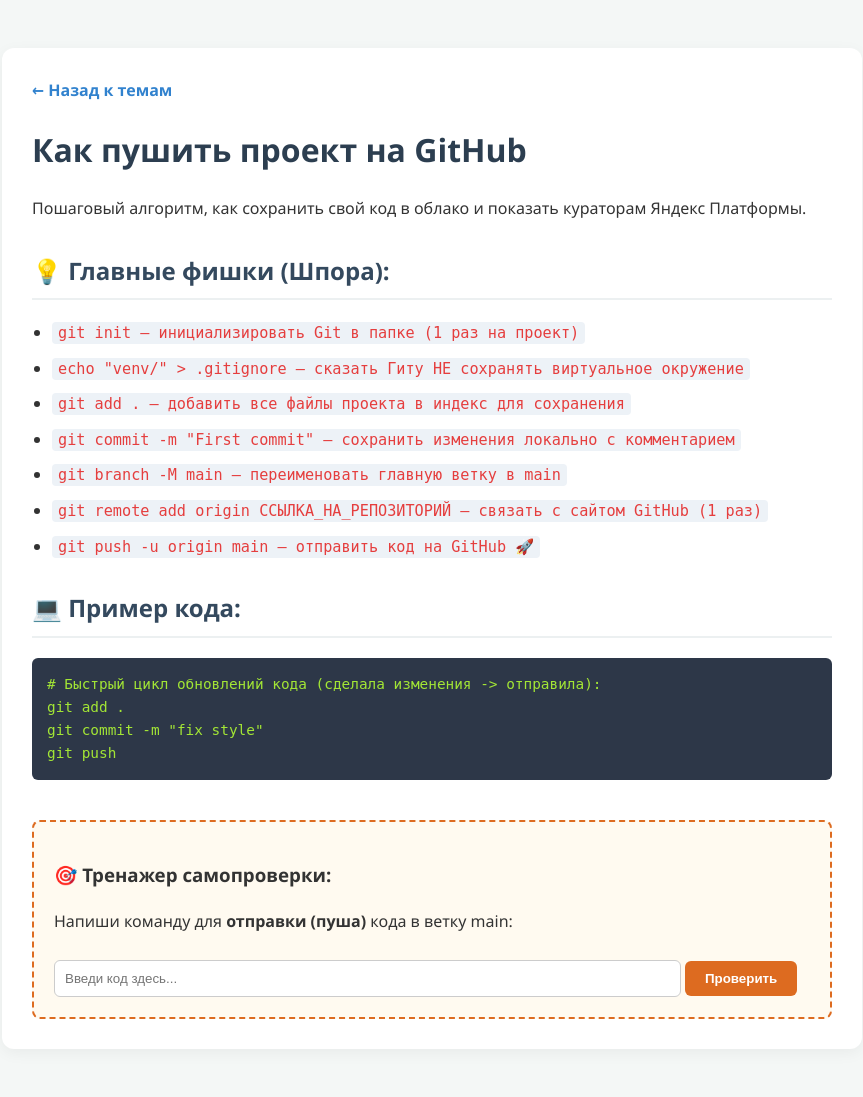
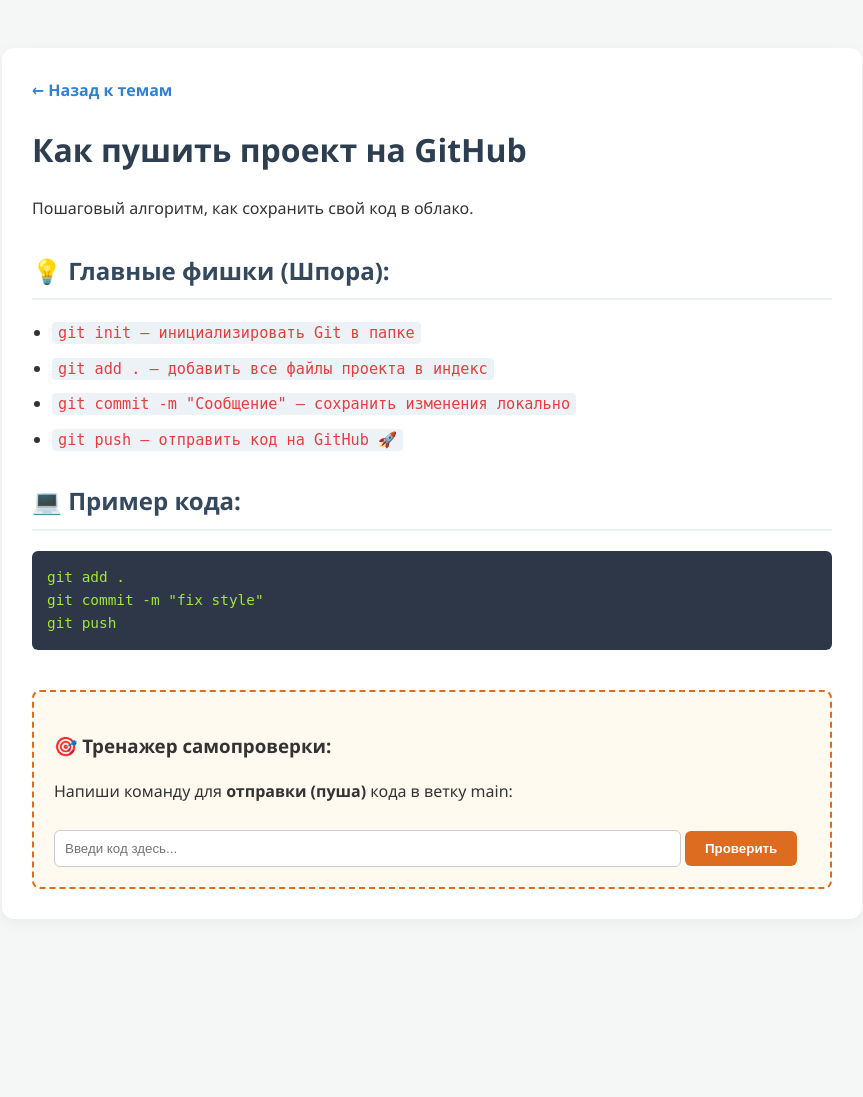
Before and after one commit to Antonina-005/my-flask-trainer, a Flask app: page /topic/github in a window 1280 px wide. Shown: the whole page, without its empty margins (208-1071 px from the left). After the commit the page ends 889 px from the top, so only its background shows below. Run offline with Flask 3, Linux system fonts and the light colour scheme.

Commit message:
Final app version with all fixes

```diff
--- a/app.py
+++ b/app.py
@@ -1,63 +1,78 @@
-from flask import Flask, abort, render_template, request  # type: ignore  # noqa: F401, RUF100
+from flask import Flask, abort, render_template, request
 
 app = Flask(__name__)
 
-# Наша интерактивная база знаний Python (фишки и шпаргалки)
+# Полная база знаний с новыми темами
 PYTHON_DATA = {
     'venv': {
         'title': 'Виртуальное окружение (venv) на Mac',
         'desc': 'Нужно, чтобы библиотеки одного проекта не конфликтовали с другими.',
         'cheat_sheet': [
             'python3 -m venv venv — создать окружение (делается 1 раз)',
-            'source venv/bin/activate — АКТИВИРОВАТЬ окружение (каждый раз при открытии терминала)',
-            'deactivate — выйти из окружения',
-            'pip install -r requirements.txt — установить все библиотеки проекта одной командой'
+            'source venv/bin/activate — АКТИВИРОВАТЬ окружение (каждый раз в терминале)',
+            'deactivate — выйти из окружения'
         ],
-        'example': '# Как понять, что заработало?\n(venv) user@MacBook my_flask_app % \n# Перед строкой ввода ОБЯЗАТЕЛЬНО должно быть написано (venv)!'
+        'example': '(venv) user@MacBook my_flask_app % \n# Перед строкой ввода ОБЯЗАТЕЛЬНО должно быть (venv)!'
     },
     'pytest': {
         'title': 'Тестирование с PyTest',
         'desc': 'Библиотека для автоматической проверки твоего кода на ошибки.',
         'cheat_sheet': [
             'pip install pytest — установка тестировщика',
-            'pytest — запустить все тесты в папке',
             'pytest -v — запустить тесты с подробным отчетом',
             'Имена файлов тестов ОБЯЗАТЕЛЬНО должны начинаться с "test_"'
         ],
-        'example': '# Файл test_logic.py\ndef test_add():\n    assert 2 + 2 == 4  # Если условие верно, тест пройден\n    assert len([1, 2]) == 2'
+        'example': 'def test_add():\n    assert 2 + 2 == 4  # Если условие верно, тест пройден'
     },
     'github': {
         'title': 'Как пушить проект на GitHub',
-        'desc': 'Пошаговый алгоритм, как сохранить свой код в облако и показать кураторам Яндекс Платформы.',
+        'desc': 'Пошаговый алгоритм, как сохранить свой код в облако.',
         'cheat_sheet': [
-            'git init — инициализировать Git в папке (1 раз на проект)',
-            'echo "venv/" > .gitignore — сказать Гиту НЕ сохранять виртуальное окружение',
-            'git add . — добавить все файлы проекта в индекс для сохранения',
-            'git commit -m "First commit" — сохранить изменения локально с комментарием',
-            'git branch -M main — переименовать главную ветку в main',
-            'git remote add origin ССЫЛКА_НА_РЕПОЗИТОРИЙ — связать с сайтом GitHub (1 раз)',
-            'git push -u origin main — отправить код на GitHub 🚀'
+            'git init — инициализировать Git в папке',
+            'git add . — добавить все файлы проекта в индекс',
+            'git commit -m "Сообщение" — сохранить изменения локально',
+            'git push — отправить код на GitHub 🚀'
         ],
-        'example': '# Быстрый цикл обновлений кода (сделала изменения -> отправила):\ngit add .\ngit commit -m "fix style"\ngit push'
+        'example': 'git add .\ngit commit -m "fix style"\ngit push'
     },
-    'lists': {
-        'title': 'Срезы и методы списков',
-        'desc': 'Списки — это изменяемые структуры данных. Самая мощная фишка — срезы!',
+    'decorators': {
+        'title': 'Декораторы (Decorators)',
+        'desc': 'Функции, расширяющие поведение другого кода без его изменения.',
         'cheat_sheet': [
-            'my_list[start:stop:step] — формула среза',
-            'my_list[::-1] — быстрый разворот списка',
-            '.append(x) — добавить элемент в конец'
+            '@my_decorator — синтаксический сахар для применения',
+            'from functools import wraps — импорт обязательного помощника',
+            '@wraps(func) — сохраняет имя и docstring исходной функции'
         ],
-        'example': 'numbers = [1, 2, 3, 4]\nprint(numbers[::-1])  # Выведет:'
+        'example': 'def my_decor(func):\n    @wraps(func)\n    def wrapper(*args, **kwargs):\n        return func(*args, **kwargs)\n    return wrapper'
+    },
+    'flask-pro': {
+        'title': 'Продвинутый Flask (Формы)',
+        'desc': 'Работа с запросами пользователя и передача данных.',
+        'cheat_sheet': [
+            'request.form.get("input_name") — достать данные из POST-формы',
+            'render_template("page.html", key=value) — передать переменную в HTML',
+            'methods=["GET", "POST"] — разрешить обработку формы в роуте'
+        ],
+        'example': '@app.route("/quiz", methods=["POST"])\ndef quiz():\n    answer = request.form.get("quiz_input")'
+    },
+    'indentation': {
+        'title': 'Отступы в Python и HTML (PEP 8)',
+        'desc': 'Главное правило Python: один уровень вложенности = 4 пробела. Никаких табов!',
+        'cheat_sheet': [
+            'IndentationError — ошибка, если отступы разъехались',
+            'TabError — смертный грех Python (смешивание Табов и Пробелов)',
+            'В HTML (Jinja) отступы не ломают код, но нужны для читаемости блоков {% if %} и {% for %}'
+        ],
+        'example': 'def hello():\n    if True:\n        print("Здесь ровно 8 пробелов от края!")'
     }
 }
 
-# 1. Главная страница со списком тем
+
 @app.route('/')
 def index():
     return render_template('index.html', topics=PYTHON_DATA)
 
-# 2. Динамическая страница для каждой темы
+
 @app.route('/topic/<topic_id>', methods=['GET', 'POST'])
 def topic(topic_id):
     if topic_id not in PYTHON_DATA:
@@ -67,11 +82,9 @@ def topic(topic_id):
     result_message = None
     user_answer = ""
 
-    # Сюда мы попадем, когда ты нажмешь кнопку "Проверить" на сайте
     if request.method == 'POST':
         user_answer = request.form.get('quiz_input', '').strip()
 
-        # Простая логика проверки для каждой темы
         if topic_id == 'venv':
             correct = "source venv/bin/activate"
             if user_answer == correct:
@@ -91,10 +104,28 @@ def topic(topic_id):
             if user_answer in ["pytest", "pytest -v"]:
                 result_message = "✅ Отлично! Тесты запущены."
             else:
-                result_message = "❌ Линтер недоволен. Введи 'pytest' или 'pytest -v'"
+                result_message = f"❌ Попробуй еще раз. Ответ: {correct}"
 
-        else:
-            result_message = "👍 Спасибо за ответ! Тренажер для этой темы в разработке."
+        elif topic_id == 'decorators':
+            correct = "@wraps(func)"
+            if user_answer == correct or "wraps" in user_answer.lower():
+                result_message = "🎯 Верно! @wraps сохраняет метаданные функции."
+            else:
+                result_message = f"❌ Используй встроенный декоратор: {correct}"
+
+        elif topic_id == 'flask-pro':
+            correct = "request.form.get"
+            if "form.get" in user_answer or "request.form" in user_answer:
+                result_message = "🍦 Отлично! Забираем данные через request.form."
+            else:
+                result_message = f"❌ Используй объект request: {correct}('поле')"
+
+        elif topic_id == 'indentation':
+            correct = "4"
+            if user_answer == correct:
+                result_message = "📐 Идеально! 4 пробела — золотой стандарт PEP 8."
+            else:
+                result_message = "❌ Нет, стандарт PEP 8 требует ровно 4 пробела!"
 
     return render_template(
         'topic.html',
@@ -104,6 +135,6 @@ def topic(topic_id):
         user_answer=user_answer
     )
 
+
 if __name__ == '__main__':
-    # Теперь сайт будет жить на порту 8080
     app.run(debug=True, port=8080)
--- a/static/style.css
+++ b/static/style.css
@@ -115,9 +115,9 @@ pre code {
 
 .quiz-result {
     padding: 12px;
-    background-color: #f0fff4;
-    border-left: 4px solid #38a169;
-    color: #276749;
+    background-color: #e6fffa;
+    border-left: 4px solid #319795;
+    color: #234e52;
     border-radius: 4px;
     margin-bottom: 15px;
 }
--- a/templates/topic.html
+++ b/templates/topic.html
@@ -25,11 +25,9 @@
         <h2>💻 Пример кода:</h2>
         <pre><code>{{ data.example }}</code></pre>
 
-        <!-- Место под будущую проверку знаний -->
         <div class="quiz-box">
             <h3>🎯 Тренажер самопроверки:</h3>
 
-            <!-- Если Flask вернул сообщение с результатом, показываем его -->
             {% if result_message %}
             <p class="quiz-result"><strong>{{ result_message }}</strong></p>
             {% endif %}
@@ -42,6 +40,12 @@
                     Напиши команду для <strong>отправки (пуша)</strong> кода в ветку main:
                     {% elif topic_id == 'pytest' %}
                     Напиши команду для запуска тестов в <strong>подробном (-v)</strong> режиме:
+                    {% elif topic_id == 'decorators' %}
+                    Какой декоратор из модуля functools сохраняет имя исходной функции?
+                    {% elif topic_id == 'flask-pro' %}
+                    Какая конструкция вытаскивает данные из POST-формы во Flask?
+                    {% elif topic_id == 'indentation' %}
+                    Сколько <strong>пробелов</strong> принято использовать для одного отступа в Python?
                     {% else %}
                     Введи команду по этой теме:
                     {% endif %}
```
